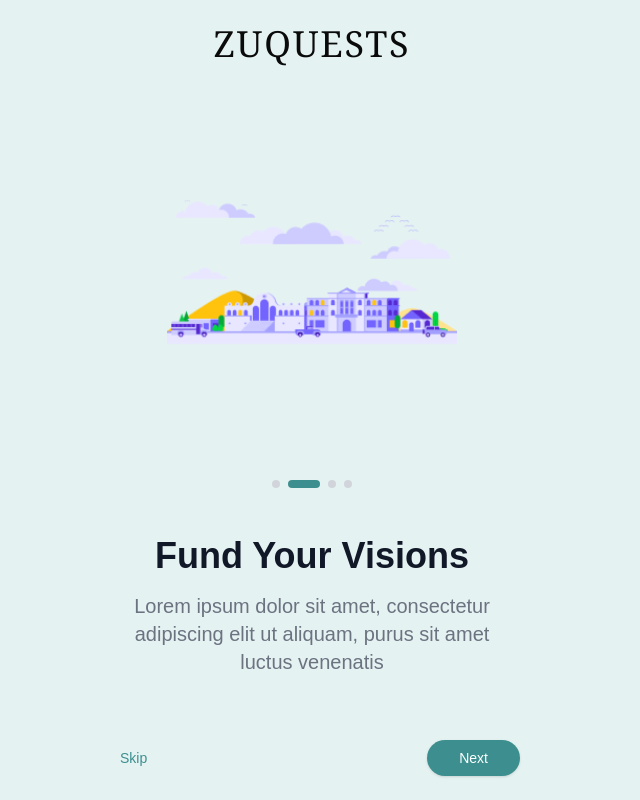
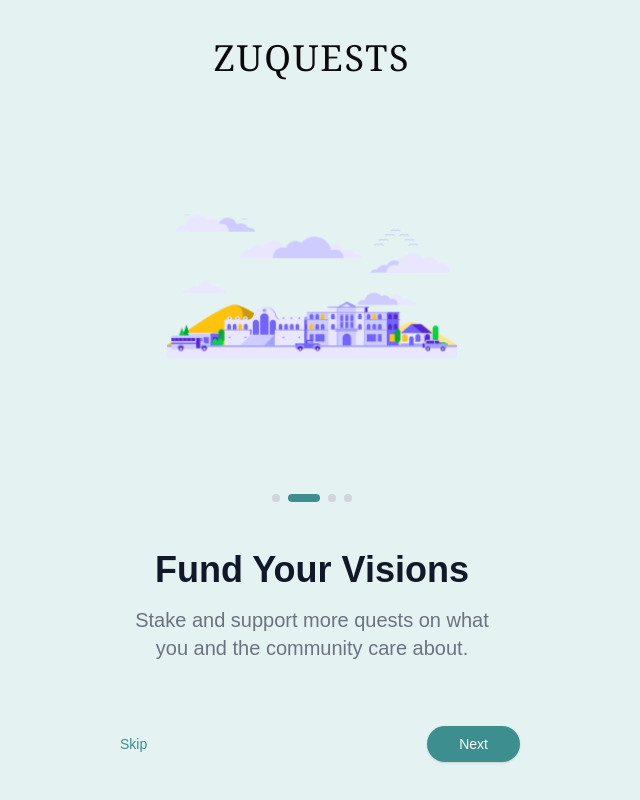
Before and after one commit to tms7331/zuQuest-frontend, a Next.js app: page /entry1fund in a window 1280 px wide. Shown: the whole page, without its empty margins (328-968 px from the left). Built offline with nearby package versions, Linux system fonts and the light colour scheme.

Commit message:
Replace placeholder text

```diff
--- a/app/entry1fund/page.tsx
+++ b/app/entry1fund/page.tsx
@@ -32,7 +32,7 @@ export default function Page() {
                         Fund Your Visions
                     </h2>
                     <p className="text-gray-500 text-lg md:text-xl max-w-sm mx-auto">
-                        Lorem ipsum dolor sit amet, consectetur adipiscing elit ut aliquam, purus sit amet luctus venenatis
+                        Stake and support more quests on what you and the community care about.
                     </p>
                 </div>
 
--- a/app/entry2rewards/page.tsx
+++ b/app/entry2rewards/page.tsx
@@ -32,7 +32,7 @@ export default function Page() {
                         Earn Rewards
                     </h2>
                     <p className="text-gray-500 text-lg md:text-xl max-w-sm mx-auto">
-                        Lorem ipsum dolor sit amet, consectetur adipiscing elit ut aliquam, purus sit amet luctus venenatis
+                        Earn rewards for the requests you completed and for your support.
                     </p>
                 </div>
 
--- a/app/entry3fun/page.tsx
+++ b/app/entry3fun/page.tsx
@@ -35,7 +35,7 @@ export default function Page() {
                         Have Fun!
                     </h2>
                     <p className="text-gray-500 text-lg md:text-xl max-w-sm mx-auto">
-                        Lorem ipsum dolor sit amet, consectetur adipiscing elit ut aliquam, purus sit amet luctus venenatis
+                        Connect, learn, celebrate, and get to better know yourself and each other!
                     </p>
                 </div>
 
--- a/app/loginwristband/page.tsx
+++ b/app/loginwristband/page.tsx
@@ -39,7 +39,7 @@ export default function ConnectWristband() {
         const fakeAddress = "0x123"
         // For web testing
         setWalletAddress(fakeAddress);
-        setStatusText("");
+        setStatusText("Scan successful!");
         setLoggedIn(true);
     }
 
@@ -64,7 +64,7 @@ export default function ConnectWristband() {
             const res = await gate.execHaloCmd(cmd);
             const walletAddress = res.etherAddresses[1];
             setWalletAddress(walletAddress);
-            setStatusText("");
+            setStatusText("Scan successful!");
             setQrc("");
             setLoggedIn(true);
         } catch (e) {
--- a/app/page.tsx
+++ b/app/page.tsx
@@ -32,7 +32,7 @@ export default function Home() {
             Join a Quest
           </h2>
           <p className="text-gray-500 text-lg md:text-xl max-w-sm mx-auto">
-            Lorem ipsum dolor sit amet, consectetur adipiscing elit ut aliquam, purus sit amet luctus venenatis
+            Explore challenges that match your interest and goals.  Pick a quest, complete it, and grow!
           </p>
         </div>
 
```
